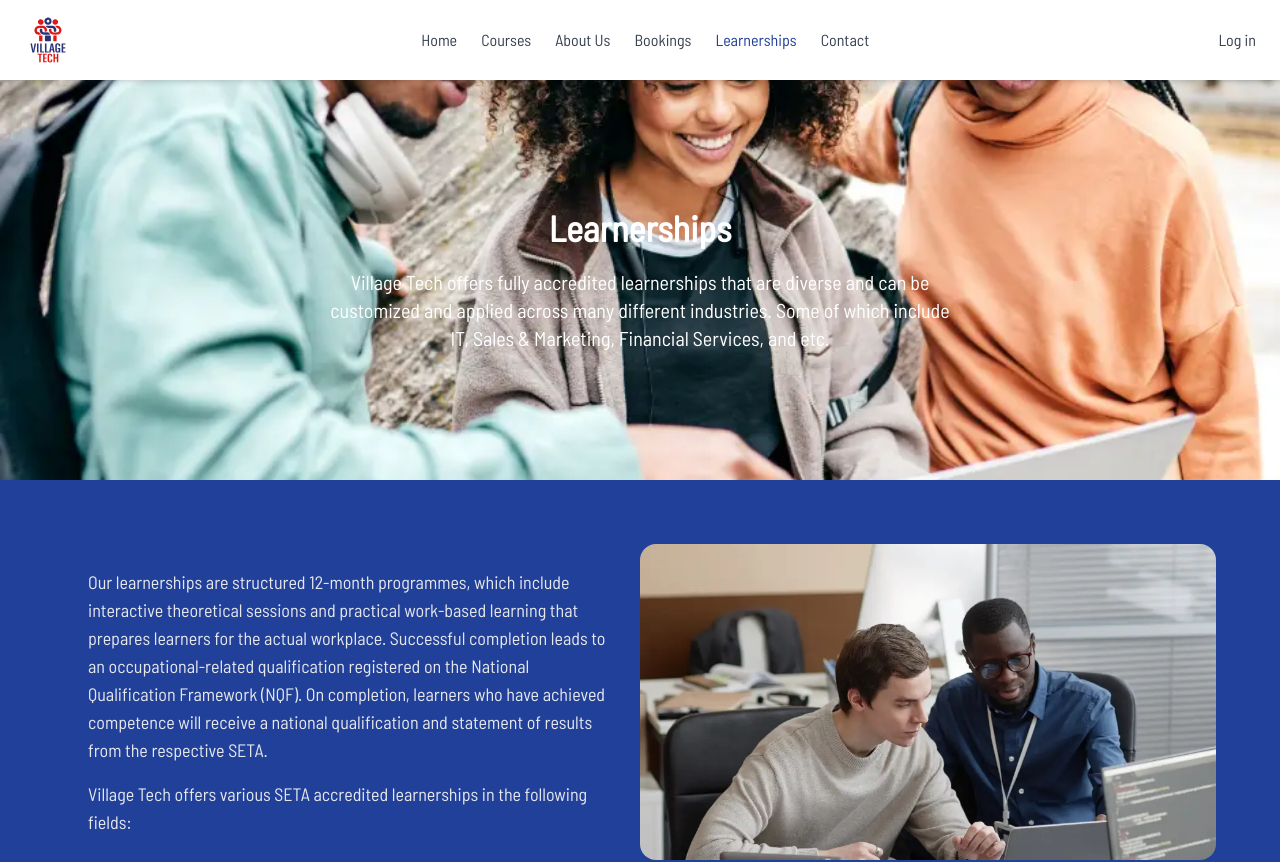
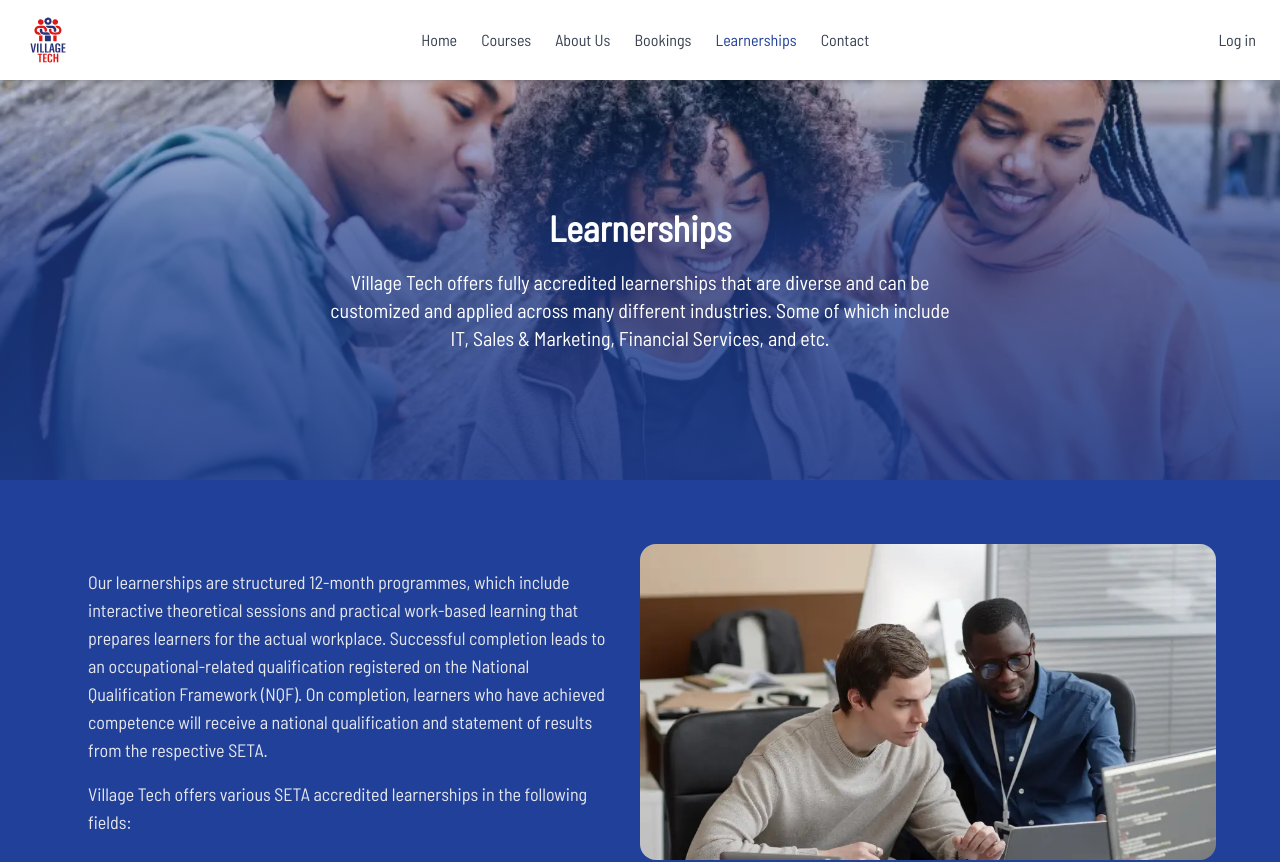
Before and after one commit to Ristar-art/Vill-Tech, a SvelteKit app: page /learnerships in a window 1280 px wide. Shown: the top 862 px of the page. Built offline with nearby package versions, Linux system fonts and the light colour scheme; no server answers.

Commit message:
chore: some croped images

```diff
--- a/src/routes/Courses/[courseType]/+page.svelte
+++ b/src/routes/Courses/[courseType]/+page.svelte
@@ -81,11 +81,11 @@
     <!-- Background Image -->
     <div
       class="absolute inset-0 bg-cover bg-center"
-      style="background-image: url('/VT1.webp');"
+      style="background-image: url('/9.webp');"
     ></div>
 
     <!-- Gradient Overlay -->
-    <div class="absolute inset-0  opacity-90"></div>
+    <div class="absolute inset-0 bg-gradient-to-t from-blue-900 via-blue-900/80 to-black-50 opacity-90"></div>
 
     <!-- Content -->
     <div class="relative z-10 max-w-2xl px-6">
--- a/src/routes/Courses/[courseType]/[id]/+page.svelte
+++ b/src/routes/Courses/[courseType]/[id]/+page.svelte
@@ -95,7 +95,7 @@
           {error}
         </h1>
       {:else}
-        <h1 class="text-5xl font-extrabold tracking-tight text-indigo-200">
+        <h1 class="text-5xl font-extrabold tracking-tight text-white">
           {course.title}
         </h1>
         <p class="mt-6 text-lg text-gray-200 max-w-3xl leading-relaxed">
--- a/src/routes/learnerships/+page.svelte
+++ b/src/routes/learnerships/+page.svelte
@@ -97,8 +97,8 @@
 </svelte:head>
 
 <div class="relative h-[60vh] flex flex-col items-center justify-center pt-20 text-center text-white">
-    <div class="absolute inset-0 bg-cover bg-center" style="background-image: url('VT2.webp');"></div>
-    <div class="absolute inset-0  opacity-90"></div>
+    <div class="absolute inset-0 bg-cover bg-center" style="background-image: url('8.webp');"></div>
+    <div class="absolute inset-0 bg-gradient-to-t from-blue-900 via-blue-900/80 to-black-50 opacity-90"></div>
     <div class="relative z-10 max-w-2xl px-6">
         <h1 class="text-4xl font-bold">Learnerships</h1>
         <p class="text-xl mt-5">
--- a/src/routes/services/+page.svelte
+++ b/src/routes/services/+page.svelte
@@ -84,8 +84,8 @@
 </svelte:head>
 
 <div class="relative h-[60vh] flex flex-col items-center justify-center pt-20 text-center text-white">
-    <div class="absolute inset-0 bg-cover bg-center" style="background-image: url('https://picsum.photos/800/600?random=9');"></div>
-    <div class="absolute inset-0 bg-gradient-to-t from-blue-900 via-blue-900/80 to-slate-50 opacity-90"></div>
+    <div class="absolute inset-0 bg-cover bg-center" style="background-image: url('/8.webp');"></div>
+    <div class="absolute inset-0 bg-gradient-to-t from-blue-900 via-blue-900/80 to-black-50 opacity-90"></div>
     <div class="relative z-10 max-w-2xl px-6">
         <h1 class="text-4xl font-bold">Services</h1>
         <p class="text-xl mt-5">
```
Also changed, not shown: static/8.webp (added), static/9.webp (added).
